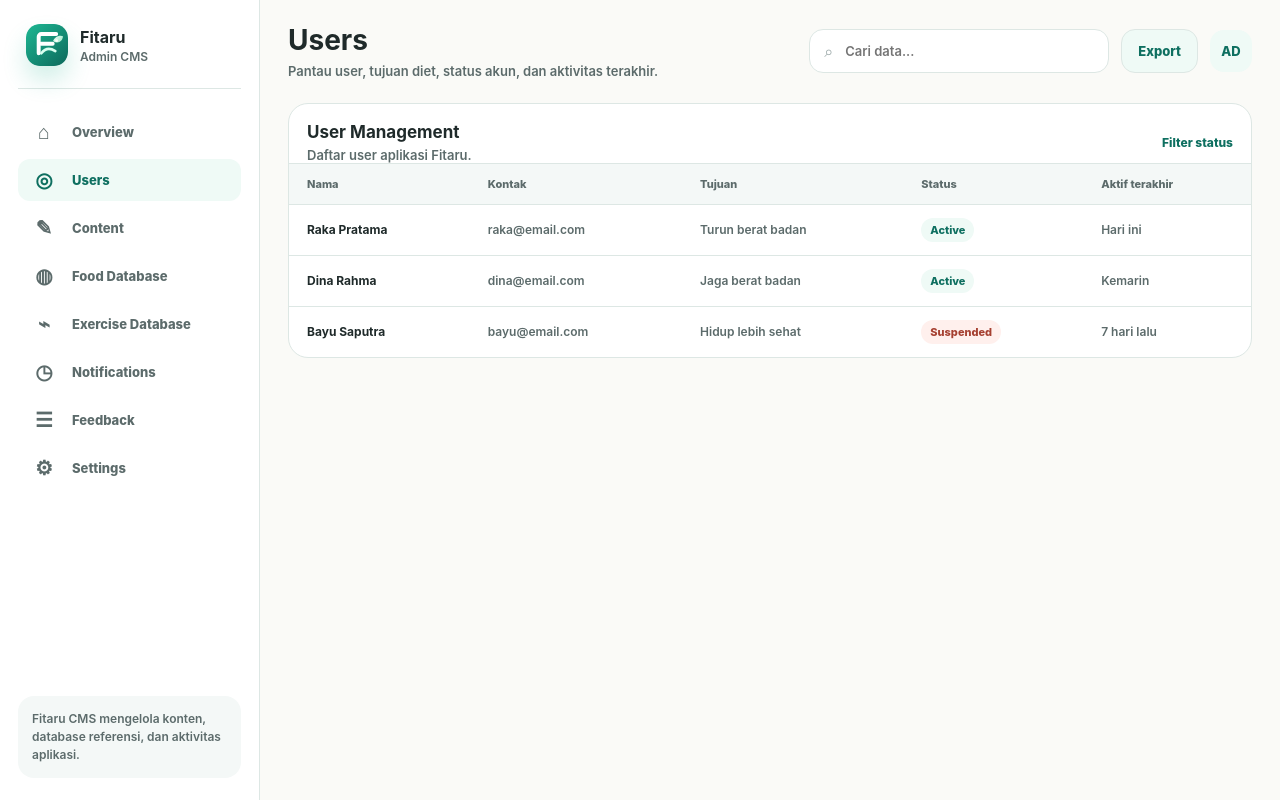
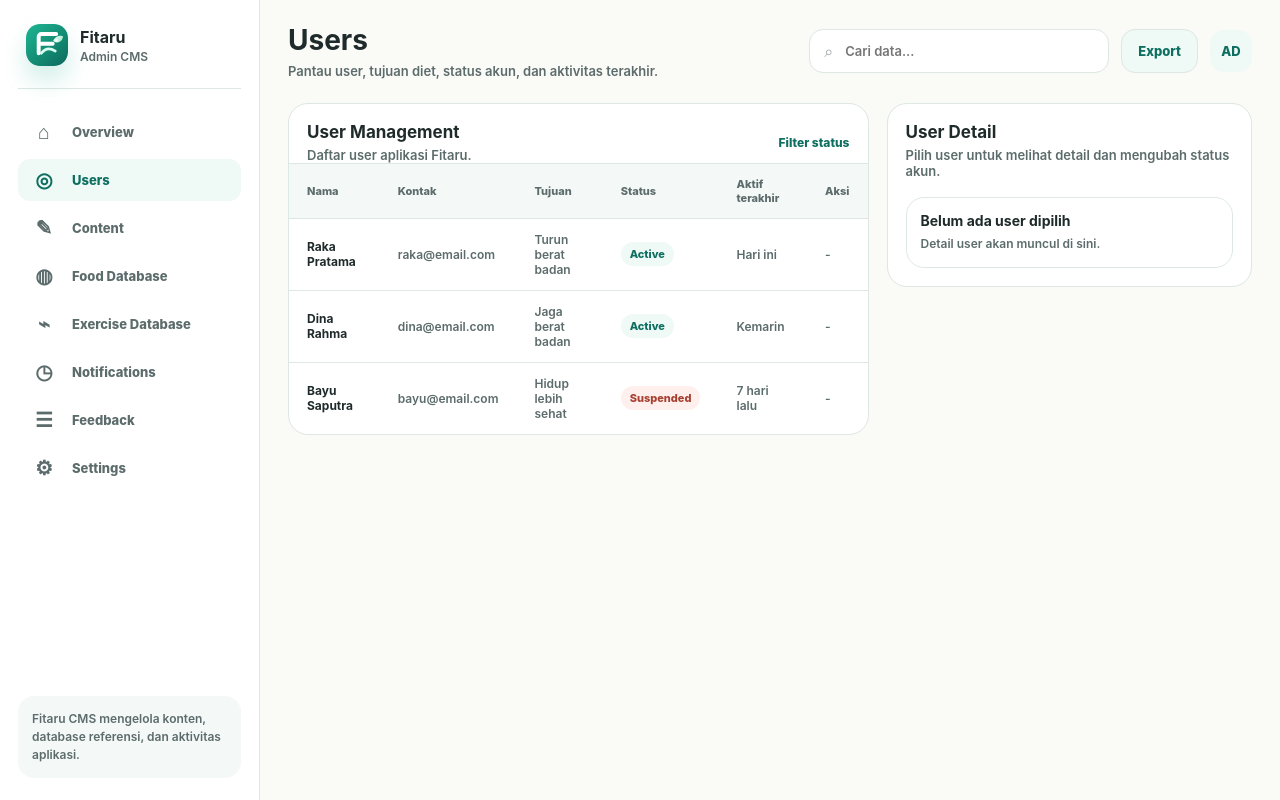
Before and after one commit to zainalsalamun/fitaru-admin-web, a Next.js app: page /users in a window 1280 px wide. Built offline with nearby package versions, Linux system fonts and the light colour scheme; no server answers.

Commit message:
feat: implement secure admin authentication system and expand repository data types

```diff
--- a/app/users/page.tsx
+++ b/app/users/page.tsx
@@ -1,8 +1,10 @@
 import { AdminPage } from "@/components/admin/admin-page";
+import { CustomSelect } from "@/components/ui/custom-select";
 import { StatusBadge } from "@/components/ui/status-badge";
 import { getAdminUsers } from "@/lib/admin-repository";
 import { users } from "@/lib/cms-data";
 import { hasSupabaseAdminEnv } from "@/lib/env";
+import { updateUserStatusAction } from "./actions";
 
 export const dynamic = "force-dynamic";
 
@@ -18,8 +20,44 @@ async function getUsers() {
   }
 }
 
-export default async function UsersPage() {
+type UserItem = Awaited<ReturnType<typeof getUsers>>[number];
+type EditableUserItem = UserItem & {
+  activityLevel: string;
+  calorieTarget: number | null;
+  currentWeightKg: number | null;
+  dietStyle: string;
+  exerciseWeeklyTarget: number | null;
+  id: string;
+  statusValue: string;
+  targetWeightKg: number | null;
+  waterGlassesTarget: number | null;
+};
+
+function isEditableUserItem(item: UserItem | undefined): item is EditableUserItem {
+  return Boolean(item && "id" in item);
+}
+
+function formatValue(value: number | null, suffix = "") {
+  if (value === null) {
+    return "-";
+  }
+
+  return `${value}${suffix}`;
+}
+
+interface UsersPageProps {
+  searchParams?: Promise<{
+    edit?: string;
+  }>;
+}
+
+export default async function UsersPage({ searchParams }: UsersPageProps) {
+  const params = await searchParams;
   const items = await getUsers();
+  const candidateUser = params?.edit
+    ? items.find((item) => "id" in item && item.id === params.edit)
+    : undefined;
+  const editedUser = isEditableUserItem(candidateUser) ? candidateUser : undefined;
 
   return (
     <AdminPage
@@ -28,6 +66,7 @@ export default async function UsersPage() {
       description="Pantau user, tujuan diet, status akun, dan aktivitas terakhir."
       title="Users"
     >
+      <section className="content-grid">
         <article className="panel">
           <div className="panel-head">
             <div>
@@ -46,12 +85,13 @@ export default async function UsersPage() {
                   <th>Tujuan</th>
                   <th>Status</th>
                   <th>Aktif terakhir</th>
+                  <th>Aksi</th>
                 </tr>
               </thead>
               <tbody>
                 {items.length === 0 ? (
                   <tr>
-                  <td className="muted" colSpan={5}>
+                    <td className="muted" colSpan={6}>
                       Belum ada user mobile.
                     </td>
                   </tr>
@@ -65,6 +105,15 @@ export default async function UsersPage() {
                         <StatusBadge>{user.status}</StatusBadge>
                       </td>
                       <td className="muted">{user.lastActive}</td>
+                      <td>
+                        {isEditableUserItem(user) ? (
+                          <a className="text-action" href={`/users?edit=${user.id}`}>
+                            Kelola
+                          </a>
+                        ) : (
+                          <span className="muted">-</span>
+                        )}
+                      </td>
                     </tr>
                   ))
                 )}
@@ -72,6 +121,94 @@ export default async function UsersPage() {
             </table>
           </div>
         </article>
+
+        <aside className="panel form-panel">
+          <div className="panel-head">
+            <div>
+              <h2>User Detail</h2>
+              <p>
+                {editedUser
+                  ? `Kelola akun ${editedUser.name}.`
+                  : "Pilih user untuk melihat detail dan mengubah status akun."}
+              </p>
+            </div>
+          </div>
+
+          <div className="list">
+            <div className="setting-card compact">
+              <div>
+                <strong>{editedUser?.name ?? "Belum ada user dipilih"}</strong>
+                <p>{editedUser?.contact ?? "Detail user akan muncul di sini."}</p>
+              </div>
+              {editedUser && <StatusBadge>{editedUser.status}</StatusBadge>}
+            </div>
+
+            {editedUser && (
+              <>
+                <div className="detail-grid">
+                  <div>
+                    <span>Tujuan</span>
+                    <strong>{editedUser.goal}</strong>
+                  </div>
+                  <div>
+                    <span>Diet Style</span>
+                    <strong>{editedUser.dietStyle}</strong>
+                  </div>
+                  <div>
+                    <span>Aktivitas</span>
+                    <strong>{editedUser.activityLevel}</strong>
+                  </div>
+                  <div>
+                    <span>Berat</span>
+                    <strong>{formatValue(editedUser.currentWeightKg, " kg")}</strong>
+                  </div>
+                  <div>
+                    <span>Target Berat</span>
+                    <strong>{formatValue(editedUser.targetWeightKg, " kg")}</strong>
+                  </div>
+                  <div>
+                    <span>Target Kalori</span>
+                    <strong>{formatValue(editedUser.calorieTarget, " kkal")}</strong>
+                  </div>
+                  <div>
+                    <span>Target Air</span>
+                    <strong>{formatValue(editedUser.waterGlassesTarget, " gelas")}</strong>
+                  </div>
+                  <div>
+                    <span>Olahraga</span>
+                    <strong>{formatValue(editedUser.exerciseWeeklyTarget, "x/minggu")}</strong>
+                  </div>
+                </div>
+
+                <form action={updateUserStatusAction} className="form-grid inset">
+                  <input name="id" type="hidden" value={editedUser.id} />
+                  <label>
+                    Status Akun
+                    <CustomSelect
+                      defaultValue={editedUser.statusValue}
+                      name="status"
+                      options={[
+                        { label: "Active", value: "active" },
+                        { label: "Suspended", value: "suspended" },
+                        { label: "Deleted", value: "deleted" },
+                      ]}
+                      required
+                    />
+                  </label>
+                  <div className="form-actions">
+                    <button className="primary-button" type="submit">
+                      Update Status
+                    </button>
+                    <a className="secondary-button" href="/users">
+                      Batal
+                    </a>
+                  </div>
+                </form>
+              </>
+            )}
+          </div>
+        </aside>
+      </section>
     </AdminPage>
   );
 }
```
Lines whose indentation alone changed are shown as unchanged.
